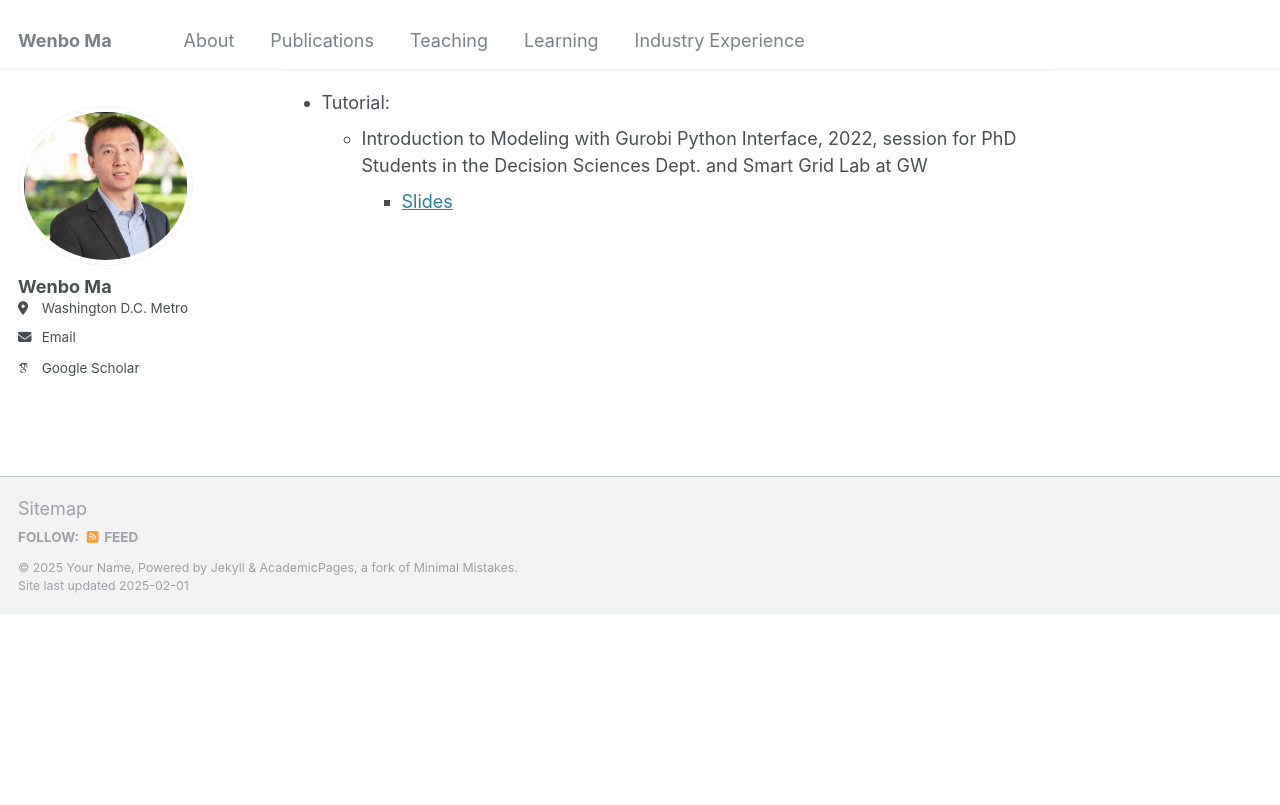
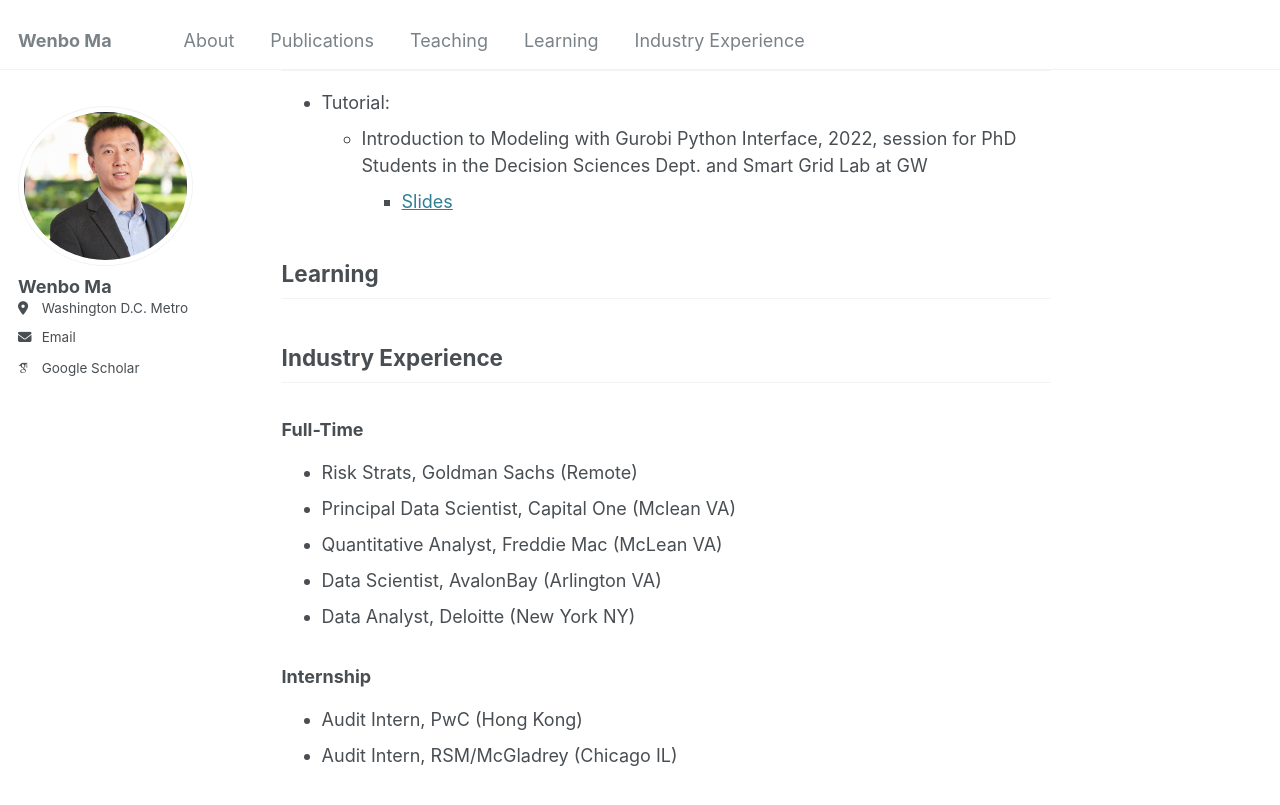
Before and after one commit to wenbo5565/wenbo5565.github.io, a Jekyll site: the page built from _pages/about.md, in a window 1280 px wide and 900 px high, scrolled down 1546 px. Shown: the top 805 px of the window. Built offline with Jekyll 4.4.1, drawn with Linux system fonts in a browser that asks for light colours; some web fonts are replaced; before the commit the page ends 2160 px from its top, so only the background shows below that.

Commit message:
Update about.md

```diff
--- a/_pages/about.md
+++ b/_pages/about.md
@@ -48,3 +48,18 @@ Outside of work, I enjoy playing and watching sports — particularly tennis, ba
 - Tutorial:
     - Introduction to Modeling with Gurobi Python Interface, 2022, session for PhD Students in the Decision Sciences Dept. and Smart Grid Lab at GW
       - [Slides](https://github.com/wenbo5565/wenbo5565.github.io/blob/master/_teaching/Intro.%20to%20Modeling%20with%20Gurobi%20Python%20Interface.pdf)
+
+## Learning <a id="learning"></a>
+
+## Industry Experience <a id="industry"></a>
+
+### Full-Time
+- Risk Strats, Goldman Sachs (Remote)
+- Principal Data Scientist, Capital One (Mclean VA)
+- Quantitative Analyst, Freddie Mac (McLean VA)
+- Data Scientist, AvalonBay (Arlington VA)
+- Data Analyst, Deloitte (New York NY)
+
+### Internship
+- Audit Intern, PwC (Hong Kong)
+- Audit Intern, RSM/McGladrey (Chicago IL)
```
